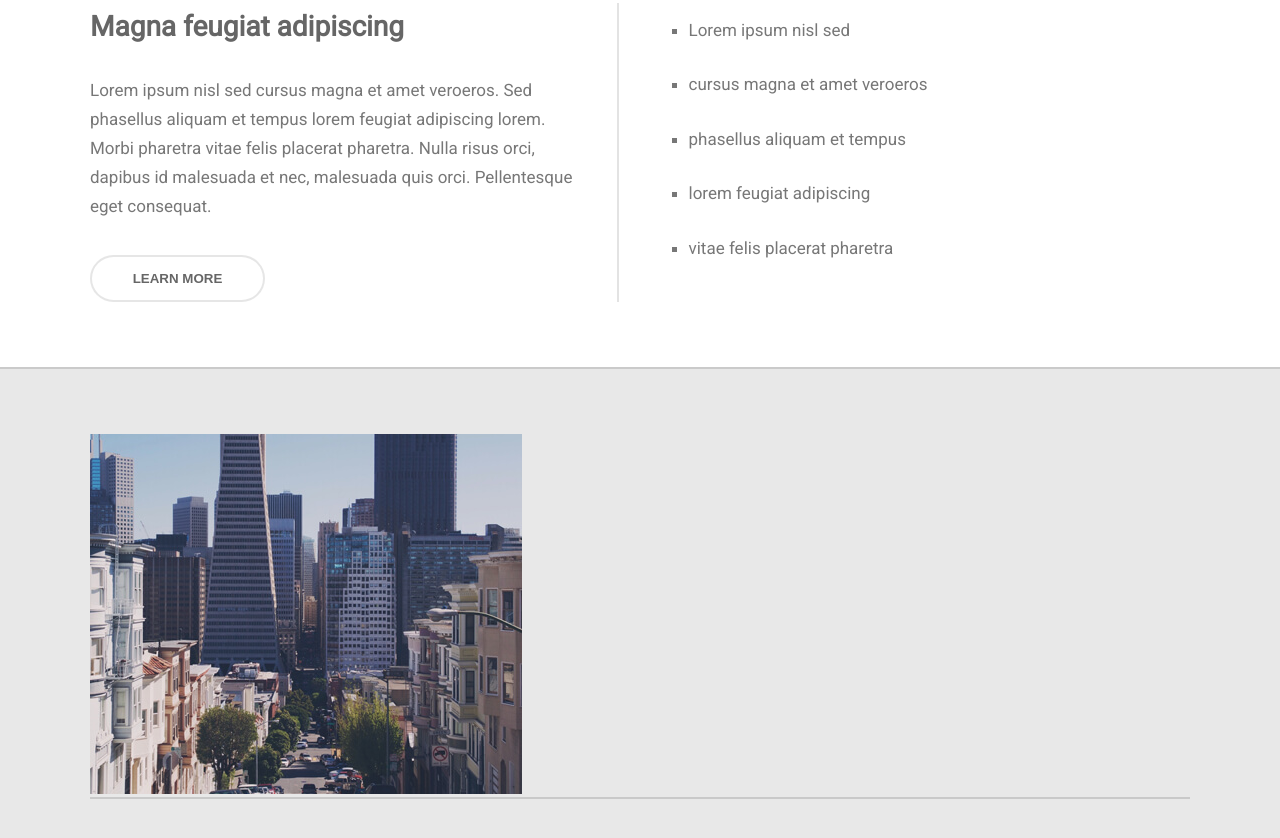
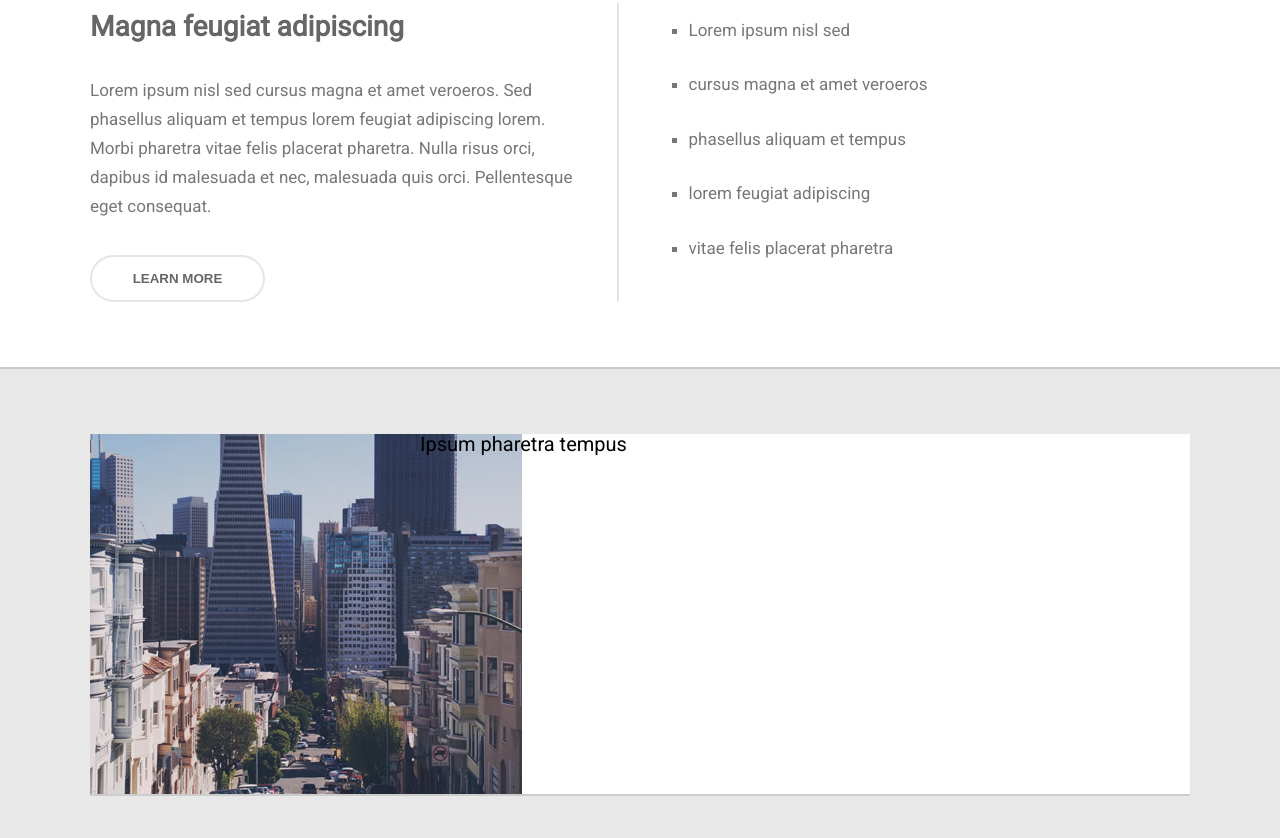
Before and after one commit to eyekavya/FlexBox_Prism, a plain HTML site: page index.html in a window 1280 px wide. Shown: the part 512-1350 px from the top of the page. Drawn offline with Linux system fonts and the light colour scheme.

```diff
--- a/assets/stylesheets/style.css
+++ b/assets/stylesheets/style.css
@@ -176,14 +176,19 @@ header {
 }
 
 .row2Child {
+    background-color: white;
     margin-bottom: 50px;
     border-bottom: 2px solid rgba(197, 197, 197, 0.87);
 }
 
 .image {
     width: 30%;
+    box-sizing: border-box;
+}
+.image img{
+    vertical-align: top;
 }
 
-.iamgeDescription {
+.imageDescription {
     width: 70%;
 }
--- a/index.html
+++ b/index.html
@@ -81,7 +81,9 @@
       <section class="row2">
         <section class="wrapper flex row2Child">
           <div class="image"><img src="./assets/images/img1.jpeg" alt="loading.."></div>
-          <div class="imageDescription"></div>
+          <div class="imageDescription">
+            <h2 class="descriptionHead">Ipsum pharetra tempus</h2>
+          </div>
         </section>
 
       </section>
```
